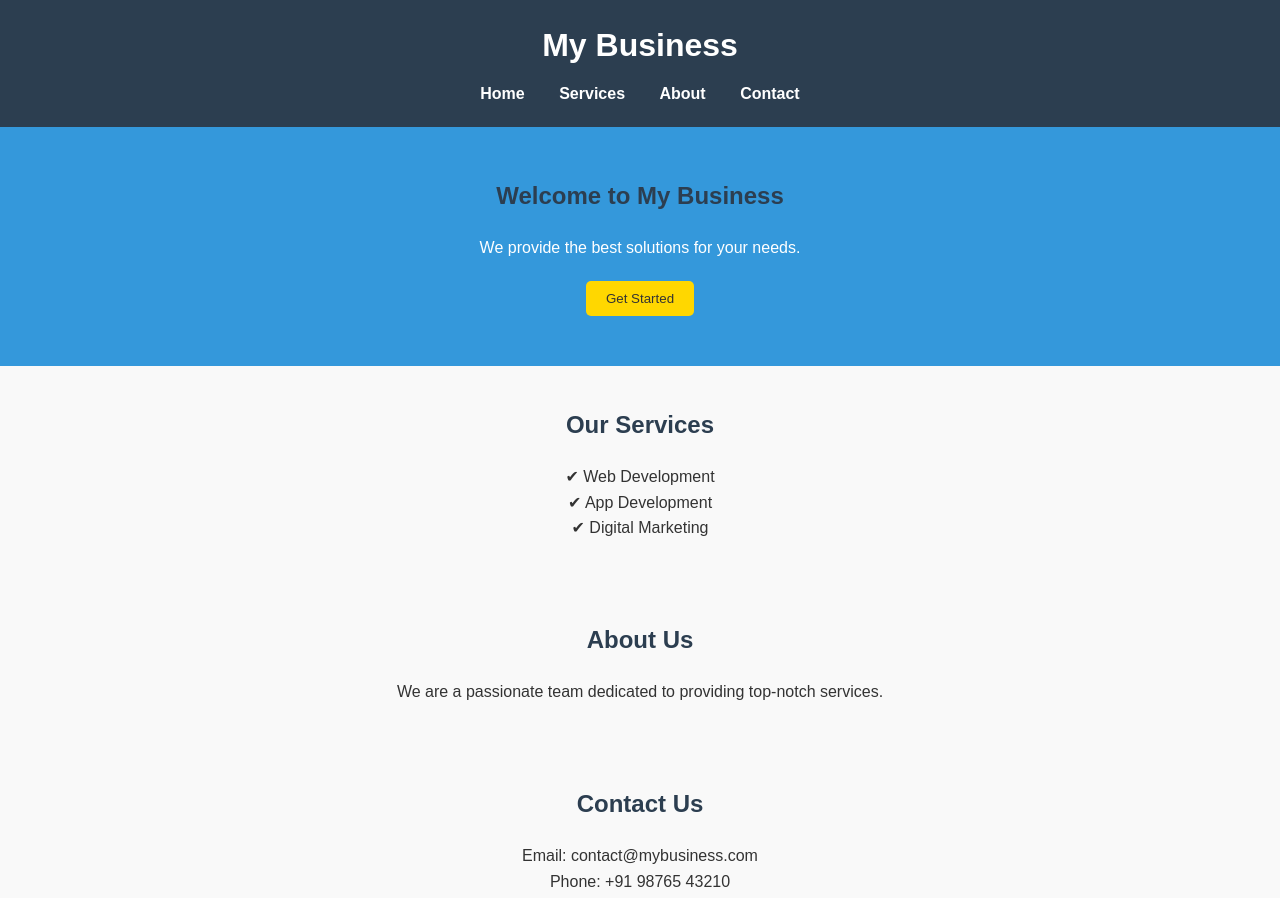
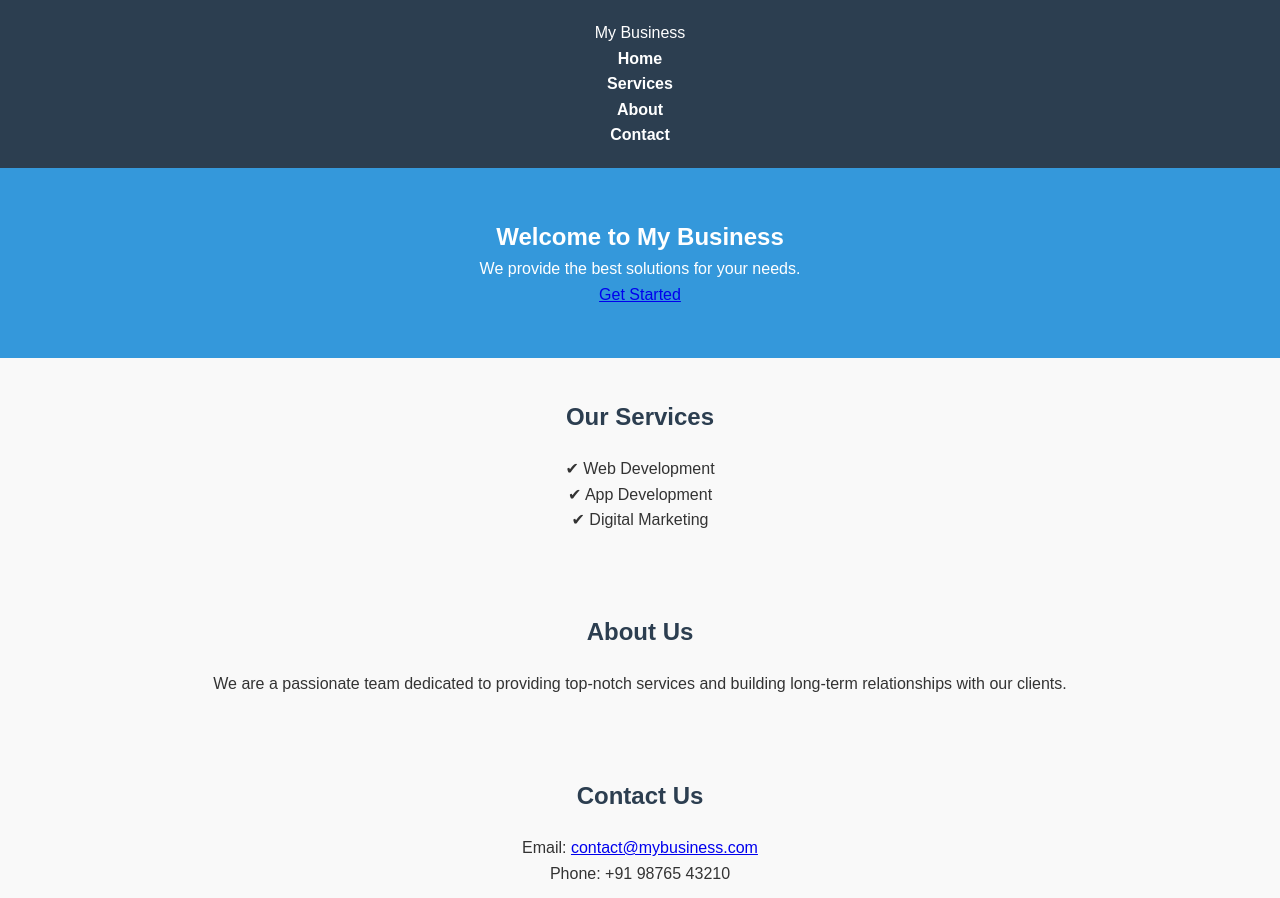
Before and after one commit to ranshugaur95-create/My.website-, a plain HTML site: page index.html in a window 1280 px wide. Shown: the top 898 px of the page. Drawn offline with Linux system fonts and the light colour scheme.

Commit message:
Add files via upload

```diff
--- a/index.html
+++ b/index.html
@@ -7,40 +7,50 @@
   <link rel="stylesheet" href="style.css">
 </head>
 <body>
+  <!-- Navigation -->
   <header>
-    <h1>My Business</h1>
     <nav>
-      <a href="#home">Home</a>
-      <a href="#services">Services</a>
-      <a href="#about">About</a>
-      <a href="#contact">Contact</a>
+      <div class="logo">My Business</div>
+      <ul class="nav-links">
+        <li><a href="#home">Home</a></li>
+        <li><a href="#services">Services</a></li>
+        <li><a href="#about">About</a></li>
+        <li><a href="#contact">Contact</a></li>
+      </ul>
     </nav>
   </header>
 
+  <!-- Hero Section -->
   <section id="home" class="hero">
-    <h2>Welcome to My Business</h2>
+    <h1>Welcome to My Business</h1>
     <p>We provide the best solutions for your needs.</p>
-    <button>Get Started</button>
+    <a href="#services" class="btn">Get Started</a>
   </section>
 
+  <!-- Services -->
   <section id="services">
     <h2>Our Services</h2>
-    <p>✔ Web Development</p>
-    <p>✔ App Development</p>
-    <p>✔ Digital Marketing</p>
+    <div class="service-box">
+      <div class="card">✔ Web Development</div>
+      <div class="card">✔ App Development</div>
+      <div class="card">✔ Digital Marketing</div>
+    </div>
   </section>
 
+  <!-- About -->
   <section id="about">
     <h2>About Us</h2>
-    <p>We are a passionate team dedicated to providing top-notch services.</p>
+    <p>We are a passionate team dedicated to providing top-notch services and building long-term relationships with our clients.</p>
   </section>
 
+  <!-- Contact -->
   <section id="contact">
     <h2>Contact Us</h2>
-    <p>Email: contact@mybusiness.com</p>
+    <p>Email: <a href="mailto:contact@mybusiness.com">contact@mybusiness.com</a></p>
     <p>Phone: +91 98765 43210</p>
   </section>
 
+  <!-- Footer -->
   <footer>
     <p>© 2025 My Business. All rights reserved.</p>
   </footer>
```
